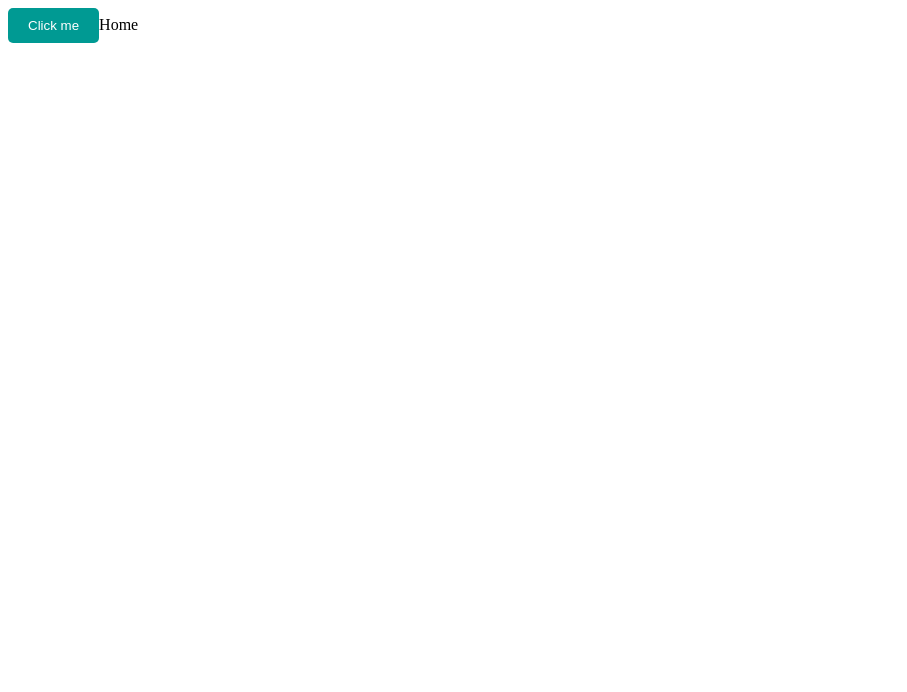
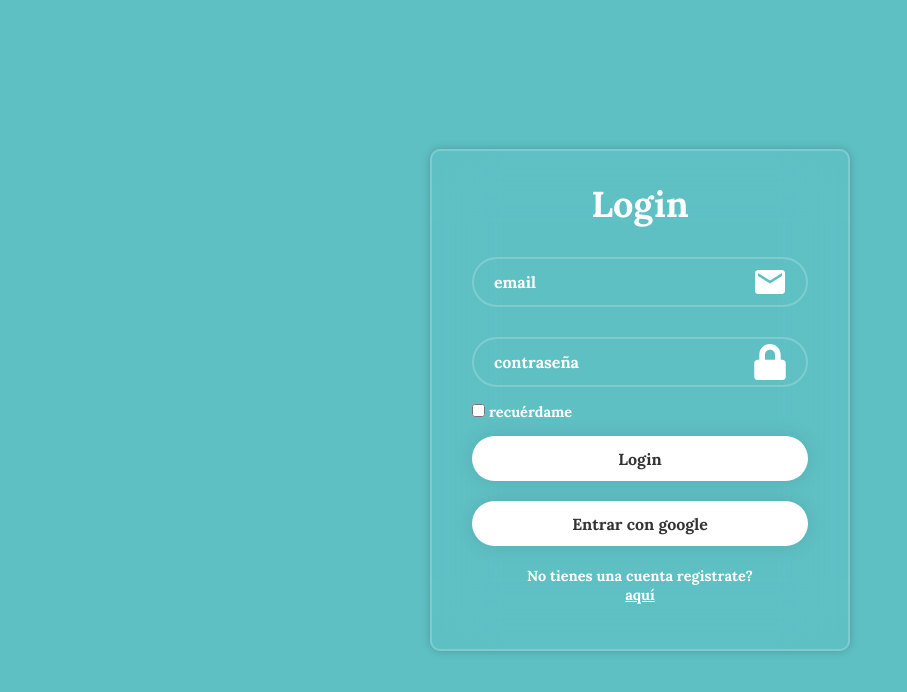
Before and after one commit to MAKAIABootcamp/learningTime-project-frontend-6, a React (Vite) app: page /Login in a window 1280 px wide. Before the commit this address led to /home. Shown: the top 692 px of the page, without its empty margins (0-907 px from the left). Built offline with nearby package versions, Linux system fonts and the light colour scheme.

Commit message:
Creacion de la vista del login y el Register

```diff
--- a/package.json
+++ b/package.json
@@ -13,6 +13,7 @@
   "dependencies": {
     "react": "^18.2.0",
     "react-dom": "^18.2.0",
+    "react-icons": "^4.12.0",
     "react-router-dom": "^6.21.1",
     "vite-plugin-sass": "^0.1.0"
   },
--- a/src/Pages/Register/Register.jsx
+++ b/src/Pages/Register/Register.jsx
@@ -1,9 +1,75 @@
-import React from 'react'
+import React from "react";
+import { FaUser } from "react-icons/fa";
+import { MdEmail } from "react-icons/md";
+import { FaLock } from "react-icons/fa";
+import { Link } from "react-router-dom";
+import { FaImage } from "react-icons/fa6";
+import '../login/login.css'
 
-const Register = () => {
+function Register() {
   return (
-    <div>Register</div>
-  )
+    <div className="body">
+      <div className="wrapper">
+        <form>
+          <h1>Register</h1>
+          <div className="input-box">
+            <input
+              className="registerInput"
+              type="text"
+              placeholder="Nombre de usuario"
+            />
+            <FaUser className="icono" />
+          </div>
+          <div className="input-box">
+            <input
+              type="email"
+              placeholder="email"
+              required
+            />
+            <MdEmail className="icono" />
+          </div>
+          <div className="input-box">
+            <input
+              type="password"
+              placeholder="contraseña"
+              required
+
+            />
+            <FaLock className="icono" />
+          </div>
+          <div className="input-box">
+            <input
+              type="password"
+              placeholder="confirmar Contraseña"
+              required
+            />
+            <FaLock className="icono" />
+          </div>
+
+          <div className="input-box-file">
+            <input
+              className="input-file"
+              type="file"
+              id="fileInput"
+            />
+            <label htmlFor="fileInput" className="label-file">
+              <span>Seleccione Imagen</span>
+              <FaImage className="icono" />
+            </label>
+          </div>
+
+          <div className="button">
+            <button type="submit">Crear cuenta</button>
+          </div>
+          <div className="Register-link">
+            <p>
+              Si ya tienes cuenta registrada iniciar sesión,
+            </p>
+            <Link className="link" to="/login">aquí</Link>
+          </div>
+        </form>
+      </div>
+    </div>
+  );
 }
-
-export default Register
+export default Register;
--- a/src/Pages/login/Login.jsx
+++ b/src/Pages/login/Login.jsx
@@ -1,9 +1,59 @@
-import React from 'react'
+import React from "react";
+import "./Login.css";
+import { MdEmail } from "react-icons/md";
+import { FaLock } from "react-icons/fa";
+import { Link } from "react-router-dom";
 
-const Login = () => {
+function Login() {
   return (
-    <div>Login</div>
-  )
+    <div className="body">
+      <div className="wrapper">
+        <form className="form">
+          <h1>Login</h1>
+          <div className="input-box">
+            <input
+              type="email"
+              placeholder="email"
+              required
+            />
+            <MdEmail className="icono" />
+          </div>
+          <div className="input-box">
+            <input
+              type="password"
+              placeholder="contraseña"
+              required
+            />
+            <FaLock className="icono" />
+          </div>
+
+          <div className="remembre-forgot">
+            <label htmlFor="">
+              <input type="checkbox" />
+              recuérdame
+            </label>
+
+          </div>
+          <div className="button">
+            <button type="submit">Login</button>
+          </div>
+          <br />
+          <div className="button">
+            <button type="submit">
+              Entrar con google
+            </button>
+          </div>
+
+          <div className="Register-link">
+            <p>
+              No tienes una cuenta registrate?
+            </p>
+            <Link className="link" to="/Register">aquí</Link>
+          </div>
+        </form>
+      </div>
+    </div>
+  );
 }
 
-export default Login
+export default Login;
--- /dev/null
+++ b/src/Pages/login/login.css
@@ -0,0 +1,167 @@
+.body{
+    margin: 0;
+    padding: 0;
+    display: flex;
+    justify-content: center;
+    align-items: center;
+    min-height: 100vh;
+    background: #5FC0C4;
+}
+.wrapper{
+    width: 420px;
+    color: #fff;
+    background: transparent;
+    gap: 50px;
+    border: 2px solid rgba(255, 255, 255,.2) ;
+    box-shadow: 0 0 10px rgba(0,0,0,.2) ;
+    backdrop-filter:blur(30px) ;
+    border-radius: 10px;
+    padding: 30px 40px;
+
+}
+.wrapper h1{
+    font-size: 36px;
+    text-align: center;
+}
+.form{
+    gap: 20px;
+}
+
+.wrapper .input-box{
+   position: relative;
+   width: 100%;
+   height: 50px;
+   margin: 30px 0;
+}
+
+.input-box input{
+    width: 100%;
+    height: 100%;
+    background: transparent;
+    outline: none;
+    border: 2px solid rgb(255, 255, 255,.2) ;
+    border-radius: 40px;
+    font-size: 16px;
+    color: #fff;
+    padding: 20px 55px 20px 20px ;
+
+}
+
+.input-box input::placeholder{
+    color: #fff;
+}
+
+
+.input-box-file {
+    position: relative;
+    width: 100%;
+    margin: 30px 0;
+    margin-top: -20px;
+  }
+
+  .input-file {
+    width: 0;
+    height: 0;
+    overflow: hidden;
+  }
+
+  .label-file {
+    display: flex;
+    align-items: center;
+    justify-content: space-between;
+    padding: 20px 20px 20px 20px;
+    background-color: transparent;
+    outline: none;
+    border: 2px solid rgba(255, 255, 255, 0.2);
+    border-radius: 40px;
+    font-size: 16px;
+    color: #fff;
+    cursor: pointer;
+  }
+
+
+
+  .label-file .icono {
+    font-size: 36px;
+  }
+
+  .input-file:not(:placeholder-shown) + .label-file {
+    background-color: transparent;
+    border-color: rgba(255, 255, 255, 0.2);
+  }
+
+  .input-file:not(:placeholder-shown) + .label-file span {
+    color: #fff; /* Cambia el color del texto cuando se selecciona un archivo */
+  }
+
+
+
+
+
+.input-box .icono{
+    position: absolute;
+    right: 20px;
+    top: 50%;
+    transform: translateY(-50%);
+    font-size: 36px;
+
+}
+.wrapper .remembre-forgot{
+    display: flex;
+    justify-content: space-between;
+    font-size: 14.5px;
+    margin: -15px 0 15px;
+}
+
+.remembre-forgot label input {
+    accent-color: #fff;
+    margin-right: 4px;
+
+}
+.remembre-forgot a{
+    color: #fff;
+    text-decoration:none;
+
+}
+
+.remembre-forgot a:hover{
+    text-decoration: underline;
+}
+
+.wrapper .button button{
+    width:100% ;
+    height: 45px;
+    background: #fff;
+    border: none;
+    outline: none;
+    border-radius: 40px;
+    box-shadow: 0 0 20px rgba(0,0,0,.1);
+    cursor: pointer;
+    font-size: 16px;
+    color: #333;
+    font-weight: 700;
+
+
+}
+
+.wrapper .Register-link{
+    font-size: 14.5px;
+    text-align: center;
+    margin: 20px 0 15px;
+
+
+}
+
+.Register-link p a{
+    gap: 10px;
+    color: #fff;
+    text-decoration: none;
+    font-weight: 600;
+}
+.link{
+    color: #fff;
+}
+
+.Register-link p a:hover{
+    text-decoration:underline;
+}
--- /dev/null
+++ b/src/Pages/login/login.scss
@@ -0,0 +1,160 @@
+@import url("https://fonts.googleapis.com/css2?family=Lora:wght@700&display=swap");
+
+$font-family: "Lora", serif;
+
+* {
+  margin: 0;
+  padding: 0;
+  box-sizing: border-box;
+  font-family: $font-family;
+}
+
+.body {
+  margin: 0;
+  display: flex;
+  justify-content: center;
+  align-items: center;
+  min-height: 100vh;
+  background: url("../../Assets/background.JPG") no-repeat;
+  background-size: 100% 100%;
+  background-position: center;
+
+  .wrapper {
+    width: 420px;
+    color: #fff;
+    background: transparent;
+    border: 2px solid rgba(255, 255, 255, 0.2);
+    box-shadow: 0 0 10px rgba(0, 0, 0, 0.2);
+    backdrop-filter: blur(30px);
+    border-radius: 10px;
+    padding: 30px 40px;
+
+    h1 {
+      font-size: 36px;
+      text-align: center;
+    }
+
+    .input-box {
+      position: relative;
+      width: 100%;
+      height: 50px;
+
+      margin: 30px 0;
+
+      input {
+        width: 100%;
+        height: 100%;
+        background: transparent;
+        outline: none;
+        border: 2px solid rgb(255, 255, 255, 0.2);
+        border-radius: 40px;
+        font-size: 16px;
+        color: #fff;
+        padding: 20px 55px 20px 20px;
+
+        &::placeholder {
+          color: #fff;
+        }
+      }
+
+      .icono {
+        position: absolute;
+        right: 20px;
+        top: 50%;
+        transform: translateY(-50%);
+        font-size: 36px;
+      }
+    }
+
+    .remembre-forgot {
+      display: flex;
+      justify-content: space-between;
+      font-size: 14.5px;
+      margin: -15px 0 15px;
+
+      label input {
+        accent-color: #fff;
+        margin-right: 4px;
+      }
+
+      a {
+        color: #fff;
+        text-decoration: none;
+
+        &:hover {
+          text-decoration: underline;
+        }
+      }
+    }
+
+    .button button {
+      width: 100%;
+      height: 45px;
+      background: #fff;
+      border: none;
+      outline: none;
+      border-radius: 40px;
+      box-shadow: 0 0 20px rgba(0, 0, 0, 0.1);
+      cursor: pointer;
+      font-size: 16px;
+      color: #333;
+      font-weight: 700;
+    }
+
+    .Register-link {
+      font-size: 14.5px;
+      text-align: center;
+      margin: 20px 0 15px;
+
+      p a {
+        color: #fff;
+        text-decoration: none;
+        font-weight: 600;
+
+        &:hover {
+          text-decoration: underline;
+        }
+      }
+    }
+  }
+}
+
+.input-box-file {
+  position: relative;
+  width: 100%;
+  margin: 30px 0;
+  margin-top: -20px;
+}
+
+.input-file {
+  width: 0;
+  height: 0;
+  overflow: hidden;
+}
+
+.label-file {
+  display: flex;
+  align-items: center;
+  justify-content: space-between;
+  padding: 20px 20px 20px 20px;
+  background-color: transparent;
+  outline: none;
+  border: 2px solid rgba(255, 255, 255, 0.2);
+  border-radius: 40px;
+  font-size: 16px;
+  color: #fff;
+  cursor: pointer;
+}
+
+.label-file .icono {
+  font-size: 36px;
+}
+
+.input-file:not(:placeholder-shown) + .label-file {
+  background-color: transparent;
+  border-color: rgba(255, 255, 255, 0.2);
+}
+
+.input-file:not(:placeholder-shown) + .label-file span {
+  color: #fff; /* Cambia el color del texto cuando se selecciona un archivo */
+}
--- a/src/Router/AppRouter.jsx
+++ b/src/Router/AppRouter.jsx
@@ -11,11 +11,11 @@ function AppRouter() {
     <BrowserRouter>
       <Routes>
         <Route path="/">
-          <Route element={<PublicRoutes isAuthenticate={true} />}>
+          <Route element={<PublicRoutes isAuthenticate={false} />}>
             <Route path="Register" element={<Register />} />
             <Route path="Login" element={<Login />} />
           </Route>
-          <Route element={<PrivatedRoutes isAuthenticate={true} />}>
+          <Route element={<PrivatedRoutes isAuthenticate={false} />}>
             <Route path="Home" element={<Home />} />
             <Route index element={<Home />} />
           </Route>
--- a/src/main.jsx
+++ b/src/main.jsx
@@ -1,6 +1,7 @@
 import React from 'react'
 import ReactDOM from 'react-dom/client'
 import AppRouter from './Router/AppRouter'
+import './index.scss'
 
 
 ReactDOM.createRoot(document.getElementById('root')).render(
```
Also changed, not shown: 1 other file (tests, documents, lock files or other folders).
